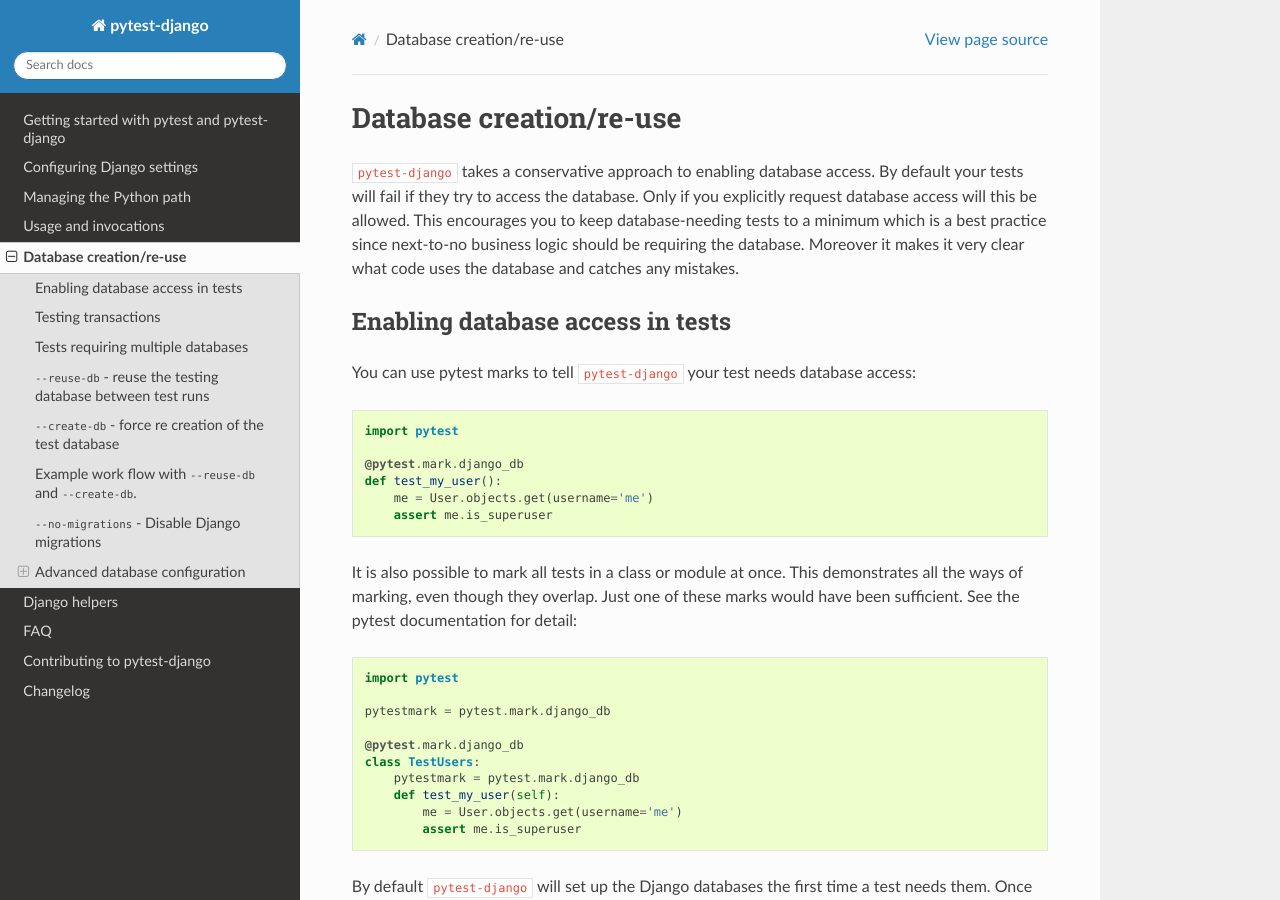
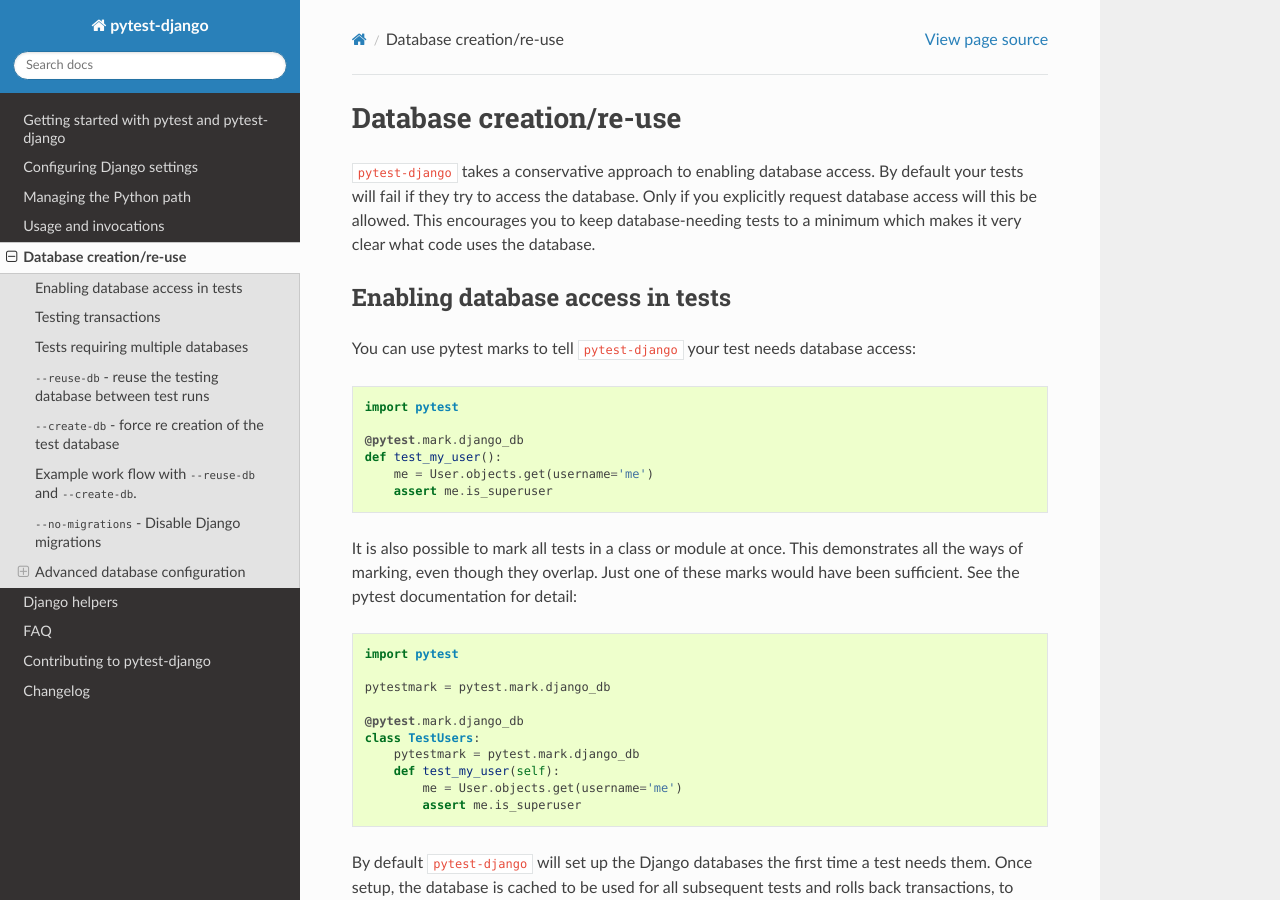
Before and after one commit to pytest-dev/pytest-django, a Sphinx documentation site: the page built from docs/database.rst, in a window 1280 px wide and 900 px high. Built offline with Sphinx 7.4.7 and the Read the Docs theme 2.0.0, drawn with Linux system fonts in a browser that asks for light colours; cross-references to code outside the pages are shown as plain code.

Commit message:
Less opinionated wording (#917)
I shorted the text to be less opinionated.

I disagreed to the previous text: the ORM is a tool like any other tool. If it helps you, then use it. The only reason not to use it, is that it might slow your tests down.

```diff
--- a/docs/database.rst
+++ b/docs/database.rst
@@ -5,9 +5,7 @@
 access.  By default your tests will fail if they try to access the
 database.  Only if you explicitly request database access will this be
 allowed.  This encourages you to keep database-needing tests to a
-minimum which is a best practice since next-to-no business logic
-should be requiring the database.  Moreover it makes it very clear
-what code uses the database and catches any mistakes.
+minimum which makes it very clear what code uses the database.
 
 Enabling database access in tests
 ---------------------------------
```
